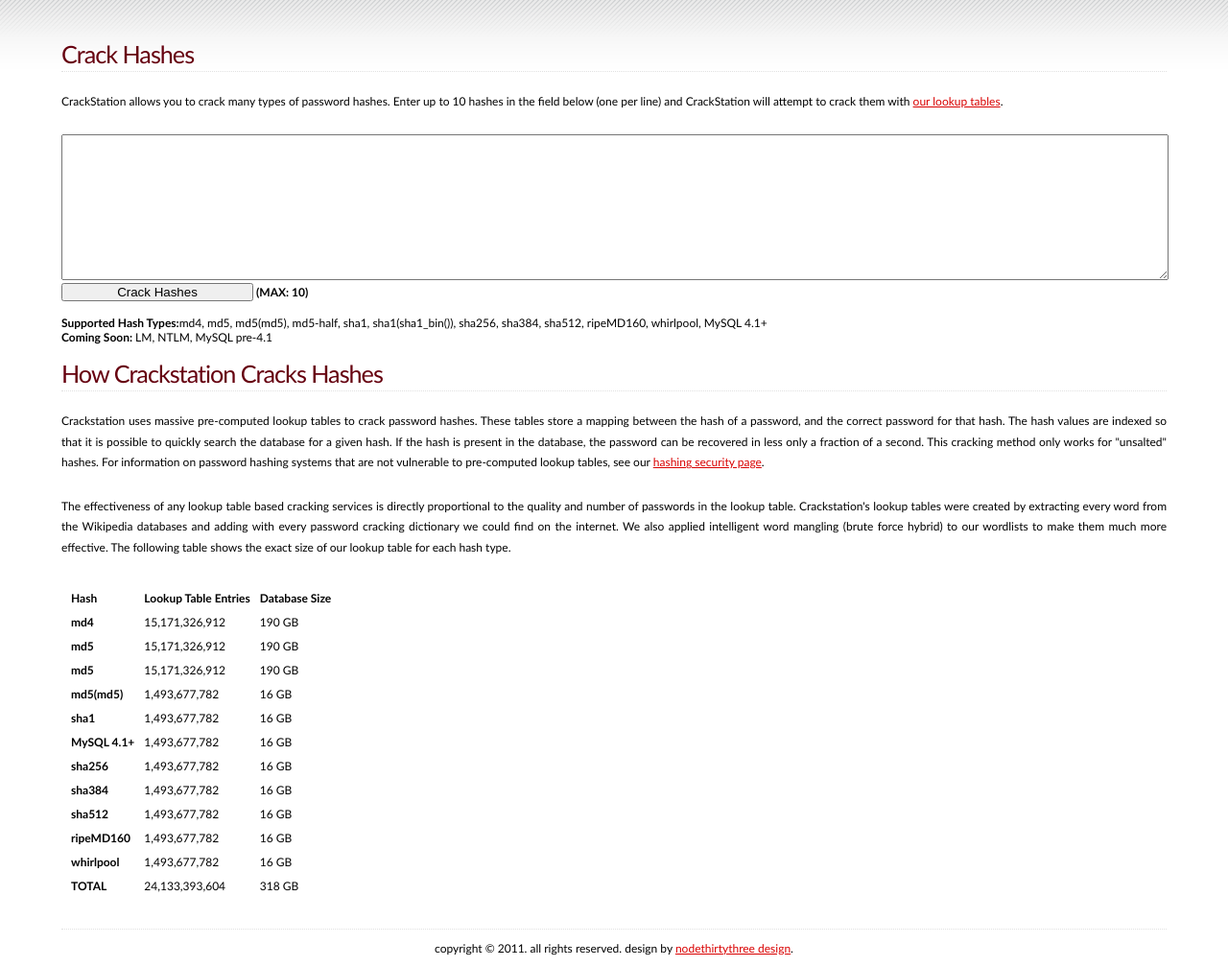
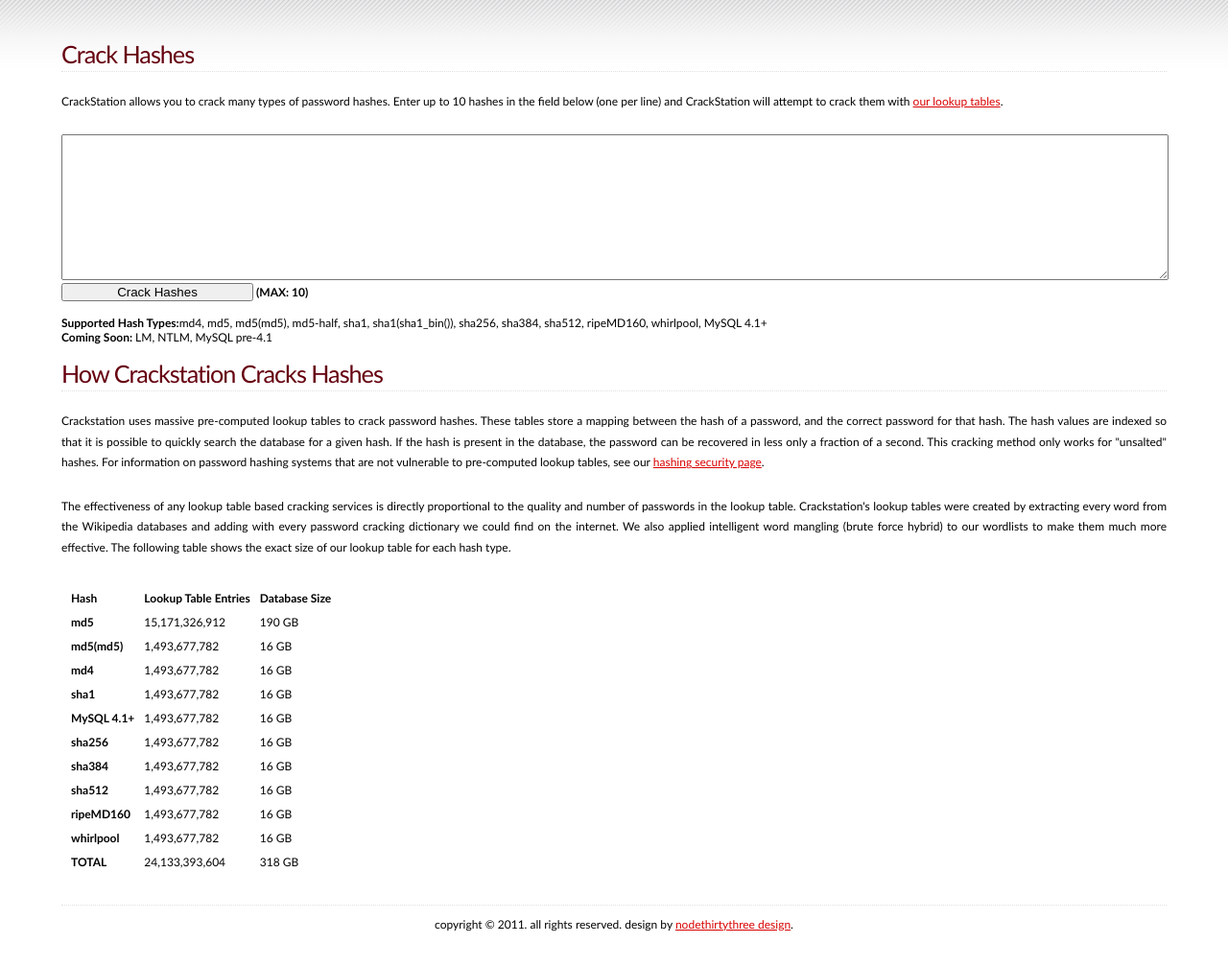
Before and after one commit to defuse/crackstation, a PHP site: page / in a window 1280 px wide. Shown: the part 81-1089 px from the top of the page at 96% size. After the commit the page ends 1052 px from the top, so only its background shows below. Run offline with PHP 8.4, Linux system fonts and the light colour scheme.

Commit message:
added md4 fix

```diff
--- a/src/index.php
+++ b/src/index.php
@@ -203,10 +203,9 @@ header('Content-Type: text/html; charset=utf-8');
 
 				<table cellspacing=10 >
 				<tr><th>Hash</th><th>Lookup Table Entries</th><th>Database Size</th></tr>
-				<tr><th>md4</th><td>15,171,326,912</td><td>190 GB</td></tr>
-				<tr><th>md5</th><td>15,171,326,912</td><td>190 GB</td></tr>
 				<tr><th>md5</th><td>15,171,326,912</td><td>190 GB</td></tr>
 				<tr><th>md5(md5)</th><td>1,493,677,782</td><td>16 GB</td></tr>
+				<tr><th>md4</th><td>1,493,677,782</td><td>16 GB</td></tr>
 				<tr><th>sha1</th><td>1,493,677,782</td><td>16 GB</td></tr>
 				<tr><th>MySQL 4.1+</th><td>1,493,677,782</td><td>16 GB</td></tr>
 				<tr><th>sha256</th><td>1,493,677,782</td><td>16 GB</td></tr>
```
